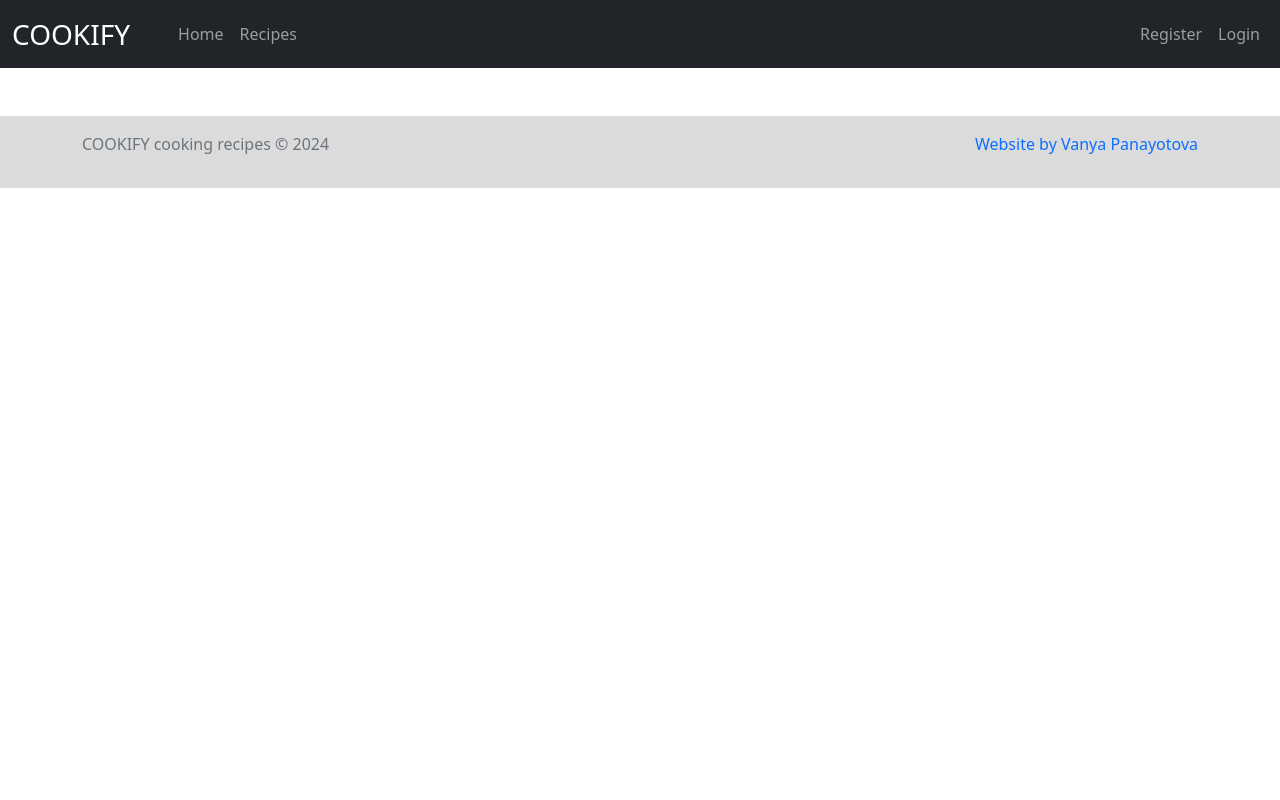
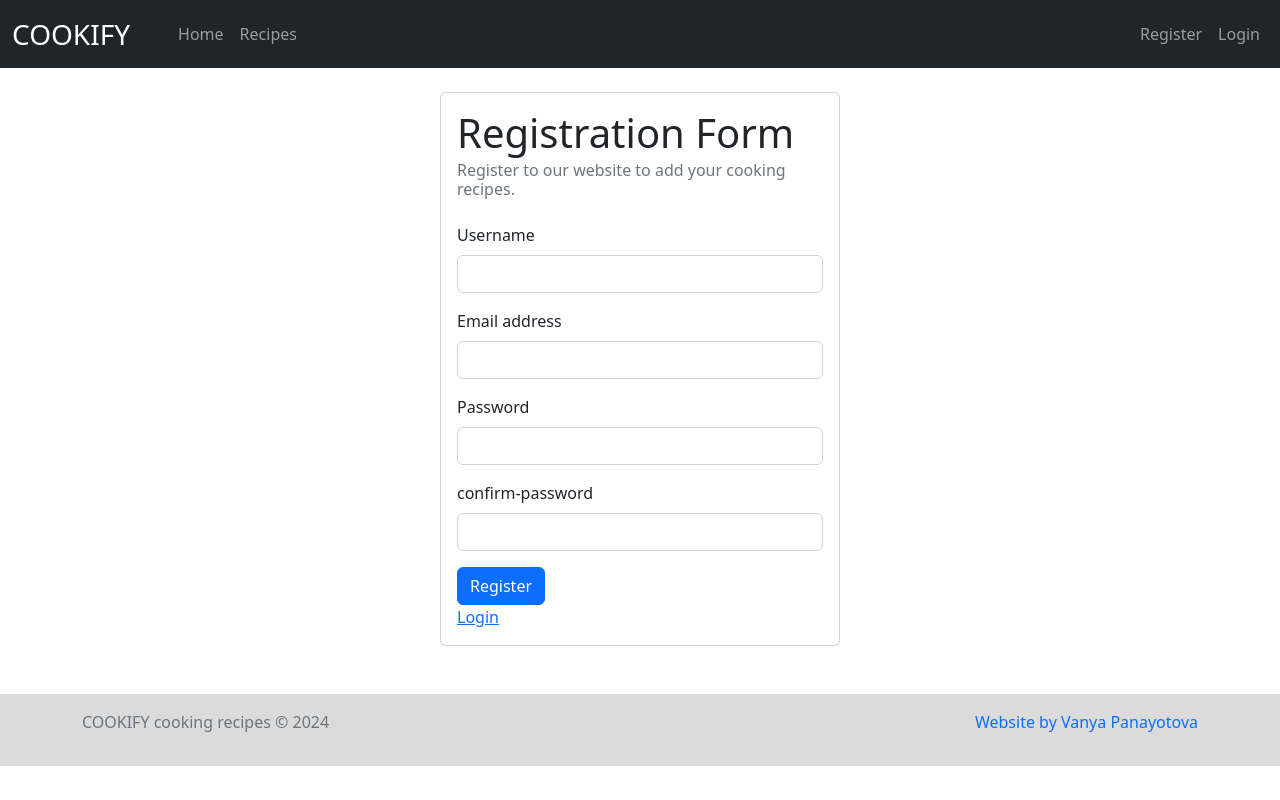
Before and after one commit to vanyapanayotova/React-Project-March-2025, a React (Vite) app in the folder client/cookify/: page /register in a window 1280 px wide. Built offline with nearby package versions, Linux system fonts and the light colour scheme.

Commit message:
Registration Form

```diff
--- a/client/cookify/src/App.jsx
+++ b/client/cookify/src/App.jsx
@@ -6,6 +6,7 @@ import { Routes, Route } from 'react-router'
 import Home from './components/home/Home'
 import Login from './components/user/login/Login'
 import GuestGuard from './components/guards/GuestGuard'
+import Register from './components/user/register/Register'
 
 
 
@@ -21,7 +22,7 @@ function App() {
           <Route index element={<Home />} />
           <Route element={<GuestGuard />}>
             <Route path="/login" element={<Login />} />
-            {/* <Route path="/register" element={<Register />} /> */}
+            <Route path="/register" element={<Register />} />
           </Route>
           {/* <Route path="/games" element={<GameCatalog />} />
                         <Route path="/games/:gameId/details" element={<GameDetails />} />
--- /dev/null
+++ b/client/cookify/src/components/user/register/Register.jsx
@@ -0,0 +1,179 @@
+import { useRegister } from "../../../api/authApi";
+import { useUserContext } from "../../../contexts/UserContext";
+import { useNavigate } from "react-router";
+import { Link } from "react-router";
+import "./style.css";
+
+
+export default function Register() {
+
+    const navigate = useNavigate();
+    const { register } = useRegister();
+    const { userLoginHandler } = useUserContext();
+
+    const registerHandler = async (formData) => {
+        const { email, password } = Object.fromEntries(formData);
+
+        const confirmPassword = formData.get('confirm-password');
+
+        if (password !== confirmPassword) {
+            console.log('Password missmatch');
+
+            return;
+        }
+
+        const authData = await register(email, password);
+
+        userLoginHandler(authData);
+
+        navigate('/');
+
+    }
+
+    return (
+        <>
+
+            <div className="container">
+
+                <div className="card mx-auto">
+                    <div className="card-body">
+                        <h1 className="card-title">Registration Form</h1>
+                        <h6 className="card-subtitle mb-2 text-muted mb-4">Register to our website to add your cooking recipes.</h6>
+
+
+                        <form id="register" action={registerHandler}>
+
+                        <div className="mb-3">
+                            <label htmlFor="username" className="form-label">Username</label>
+                            <input type="username" name="username" id="username" className="form-control" />
+
+                                {/* <input
+                                    type="text"
+                                    className="form-control"
+                                    id="username"
+                                    aria-describedby="username"
+                [class]="
+                                isFieldTextMissing('username') || isNotMinLength ? 'is-invalid' : ''
+                                "
+                                name="username"
+                                formControlName="username"
+            >
+
+                            @if(form.get('username')?.touched){
+                                <div className="invalid-feedback">
+                                    @if(form.get('username')?.errors?.['required']){
+                                        <p className="form-text error">Username is required!</p>
+                                    }
+                                    <!--  -->
+                                    @if(form.get('username')?.errors?.['minlength']){
+                                        <p className="form-text error">Username must be at least 5 characters!</p>
+                                    }
+                                </div>
+                            } */}
+
+
+                        </div>
+
+                        <div className="mb-3">
+                            <label htmlFor="email" className="form-label">Email address</label>
+                            <input type="email" id="email" name="email" placeholder=" " className="form-control"/>
+                            {/* <input
+                                type="email"
+                                className="form-control"
+                                aria-describedby="emailHelp"
+            [class]="isFieldTextMissing('email') || isEmailNotValid ? 'is-invalid' : ''"
+                            name="email"
+                            id="email"
+                            formControlName="email"
+          >
+                            @if(form.get('email')?.touched){
+                                <div className="form-text">
+                                    @if(form.get('email')?.errors?.['required']){
+                                        <p className="error">Email is required!</p>
+                                    }
+
+                                    @if(form.get('email')?.errors?.['emailValidator']){
+                                        <p className="error">Email is not valid!</p>
+                                    }
+                                </div>
+                            } */}
+                        </div>
+
+                        <div>
+                            <div className="mb-3">
+                                <label htmlFor="password" className="form-label">Password</label>
+                                <input type="password" name="password" id="register-password" className="form-control"/>
+                                {/* <input
+                                    type="password"
+                                    className="form-control"
+            [class]="(
+                                (passGroup?.get('password')?.touched &&
+                                passGroup?.get('password')?.errors?.['required'] ) ||
+                                (passGroup?.get('password')?.touched &&
+                                passGroup?.get('password')?.errors?.['minlength'])
+                                ) ? 'is-invalid' : ''"
+                                name="password"
+                                id="password"
+                                formControlName="password"
+            >
+                                @if(passGroup?.get('password')?.touched){
+                                    <div className="form-text">
+                                        @if(passGroup?.get('password')?.errors?.['required']){
+                                            <p className="error">Password is required!</p>
+                                        }
+                                        <!--  -->
+                                        @if(passGroup?.get('password')?.errors?.['minlength']){
+                                            <p className="error">Password must be at least 5 characters!</p>
+                                        }
+                                    </div>
+                                } */}
+                            </div>
+
+
+                            <div className="mb-3">
+                                <label htmlFor="confirm-password" className="form-label">confirm-password</label>
+                                <input type="password" name="confirm-password" id="confirm-password" className="form-control"/>
+                                {/* <input
+                                    type="password"
+                                    className="form-control"
+                                    id="rePassword"
+              [class]="(
+                                (passGroup?.get('rePassword')?.touched &&
+                                (passGroup?.get('rePassword')?.errors?.['required'] ||
+                                passGroup?.errors?.['matchPasswordsValidator']))
+                                ) ? 'is-invalid' : ''"
+                                name="rePassword"
+                                formControlName="rePassword"
+            >
+                                @if(passGroup?.get('rePassword')?.touched){
+                                    <div className="form-text">
+                                        @if(passGroup?.errors?.['matchPasswordsValidator'] ||
+                                        passGroup?.get('rePassword')?.errors?.['required']){
+                                            <p className="error">Repeat Password does not match password!</p>
+                                        }
+                                    </div>
+                                } */}
+                            </div>
+                        </div>
+
+                        {/* <button
+                            type="submit"
+                            className="btn btn-primary"
+          [disabled]="form.invalid"
+
+        >
+                        Register
+                    </button> */}
+
+                    <input className="btn btn-primary" type="submit" value="Register" />
+
+                </form>
+
+                <Link to="/login" className="card-link">Login</Link>
+            </div>
+        </div >
+</div >
+
+       </>
+   );
+}
```
Also changed, not shown: client/cookify/src/components/user/register/style.css (added).
